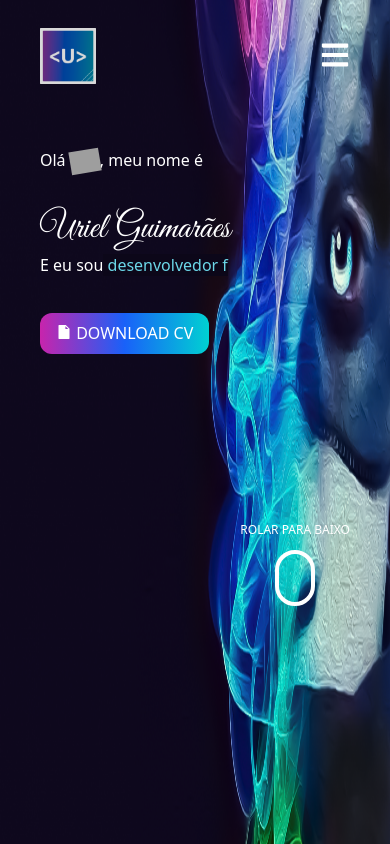
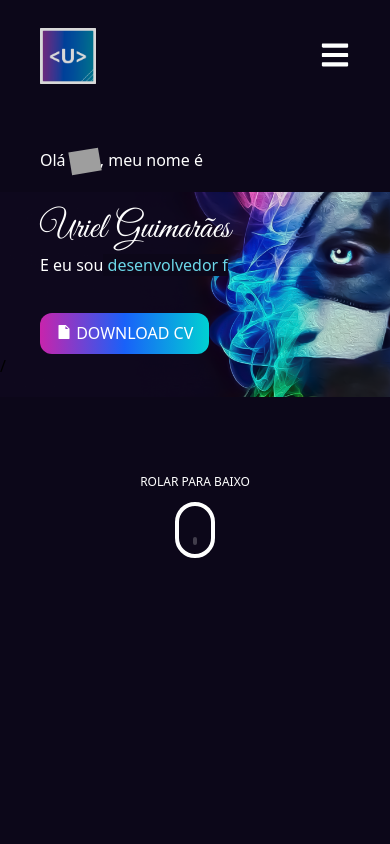
Before and after one commit to UrielGui/website, a Next.js app: page /header in a window 390 px wide. Built offline with nearby package versions, Linux system fonts and the light colour scheme; grey boxes are pictures that could not be loaded.

Commit message:
header updated

```diff
--- a/pages/header/index.jsx
+++ b/pages/header/index.jsx
@@ -4,24 +4,21 @@ import { Link } from "react-scroll";
 
 export default function Header() {
   return (
-    <section id="header" className="h-full block-scroll">
-      <div className="sm:min-h-screen">
-        <div className="w-full h-full absolute bg-home-background bg-no-repeat bg-cover bg-center zoombg hide-z"></div>
+    <section id="header">
+        <div className="bg-header-background bg-no-repeat bg-cover bg-center bg-header-size animate-zoomBgAnimation">
         <div className="container">
           <Menu />
           <TextBox />
-        </div>
-        <div className="sm:contents flex justify-end sm:p-0 pr-10 sm:pb-0 pb-4">
+        </div>/
           <Link to="sobre">
-            <div className="flex flex-col items-center pt-32 m-auto">
+            <div className="flex flex-col items-center pt-24 pb-8 m-auto">
               <span className="text-white mb-3 text-xs">ROLAR PARA BAIXO</span>
-            <div className="border-solid border-4 border-white rounded-3xl h-14 w-10 pointer">
+            <div className="border-solid border-4 border-white rounded-3xl h-14 w-10 cursor-pointer">
               <div className="border-solid border-2 border-white rounded m-auto h-2 w-0.5 relative animate-wheelAnimation"></div>
             </div>
             </div>
           </Link>
-        </div>
-      </div>
+          </div>
     </section>
   )
 }
--- a/pages/header/text-box.jsx
+++ b/pages/header/text-box.jsx
@@ -9,7 +9,7 @@ export default class TextBox extends Component {
     }
     render() {
         return (
-            <div className="h-full flex">
+            <div className="flex">
                 <div className="items-center">
                     <div className="pt-4 relative lg:top-1/12 -translate-y-1/2">
                         <div className="pb-9 pt-12">
@@ -33,9 +33,6 @@ export default class TextBox extends Component {
                             <button className=" bg-gradient-to-r from-degrade-color1 via-degrade-color2 to-degrade-color3 py-2 px-4 sm:text-2xl rounded-xl uppercase font-medium text-white">
                                 <AiFillFile className="inline mb-1.5" /> Download CV
                             </button>
-                            <button className="-z-1 inset-y-3 relative opacity-50 -left-60 bg-gradient-to-r from-degrade-color1 via-degrade-color2 to-degrade-color3 py-2 px-4 sm:text-2xl rounded-xl uppercase font-medium text-white">
-                                <AiFillFile className="inline mb-1.5" /> Download CV
-                            </button>
                         </a>
                     </div>
                 </div>
--- a/styles/styles.css
+++ b/styles/styles.css
@@ -272,15 +272,15 @@
 
 .zoombg {
   animation: zoombg 12s infinite alternate;
-  background-size: 110% 110%;
+  background-size: 110%;
 }
 
 @keyframes zoombg {
   0% {
-    background-size: 110% 110%;
+    background-size: 110%;
   }
   100% {
-    background-size: 100% 100%;
+    background-size: 100%;
   }
 }
 
@@ -383,10 +383,6 @@
   font-family: inherit !important;
   padding: 2px 10px !important;
   font-size: 0.96rem;
-}
-
-.hide-z {
-  z-index: -1;
 }
 
 /* --------------- Page Loading --------------- */
--- a/tailwind.config.js
+++ b/tailwind.config.js
@@ -10,7 +10,7 @@ module.exports = {
     extend: {
       backgroundImage: theme => ({
         ...theme('colors'),
-        'home-background': "url('/img/background/bg-home.png')",
+        'header-background': "url('/img/background/bg-home.png')",
         'sobre-background': "url('/img/background/bg-sobre.png')",
         'sobre-foto': "url('/img/background/sobre-foto.png')",
         'habilidades-background': "url('/img/background/bg-habilidades.png')",
@@ -28,6 +28,9 @@ module.exports = {
       zIndex: {
         '-1': '-1',
       },
+      backgroundSize: {
+        'header-size': '110%',
+      },
       keyframes: {
         wheelAnimation: {
           '0%': { opacity: '0', top: '2px' },
@@ -40,11 +43,16 @@ module.exports = {
           '50%': { transform: 'rotate(0deg)' },
           '75%': { transform: 'rotate(-20deg)' },
           '100%': { transform: 'rotate(0deg)' }
+        },
+        zoomBgAnimation: {
+          '0%': { backgroundSize: '110%' },
+          '100%': { backgroundSize: '100%' }
         }
       },
       animation: {
         wheelAnimation: 'wheelAnimation 2s infinite',
         helloAnimation: 'helloAnimation 3s infinite',
+        zoomBgAnimation: 'zoomBgAnimation 12s infinite alternate',
       }
     }
   },
@@ -56,7 +64,6 @@ module.exports = {
           padding: '0 2.5rem 0 2.5rem',
         },
       };
-
       addComponents(container);
     })
   ],
```
